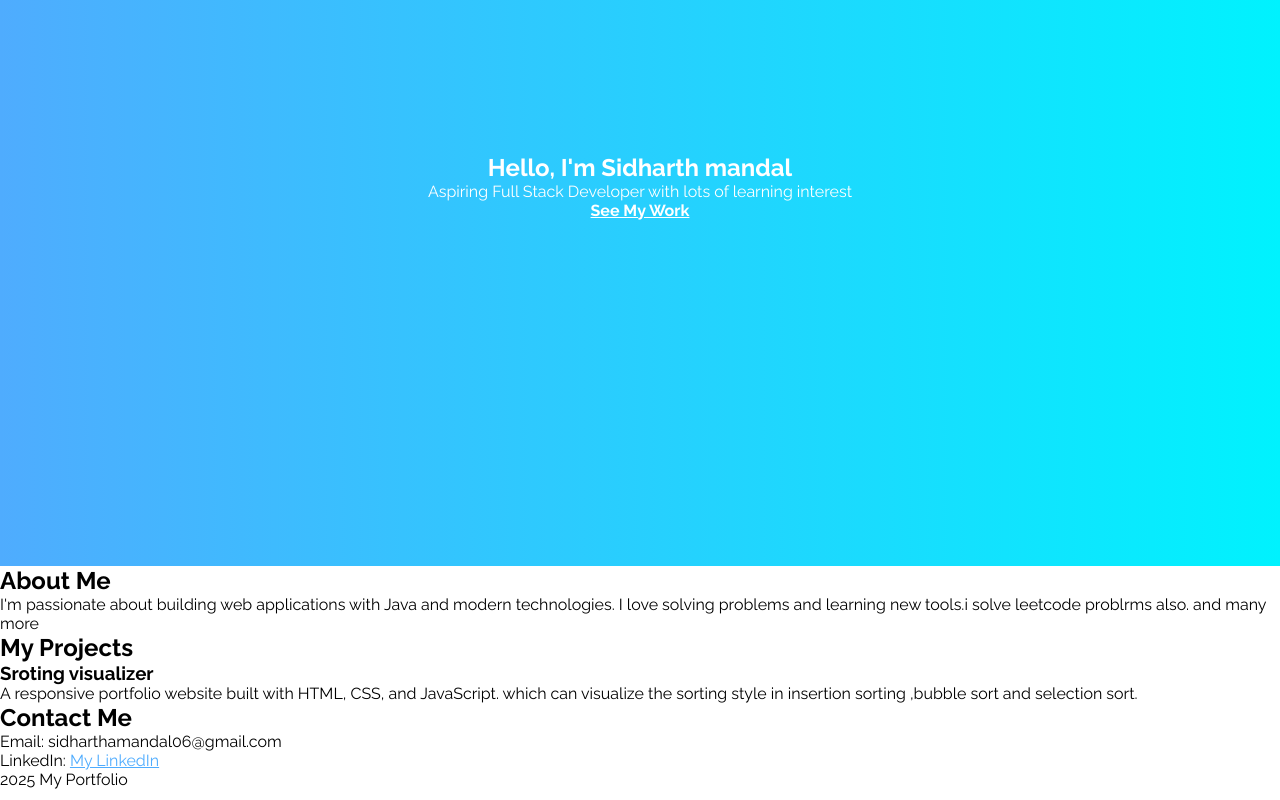
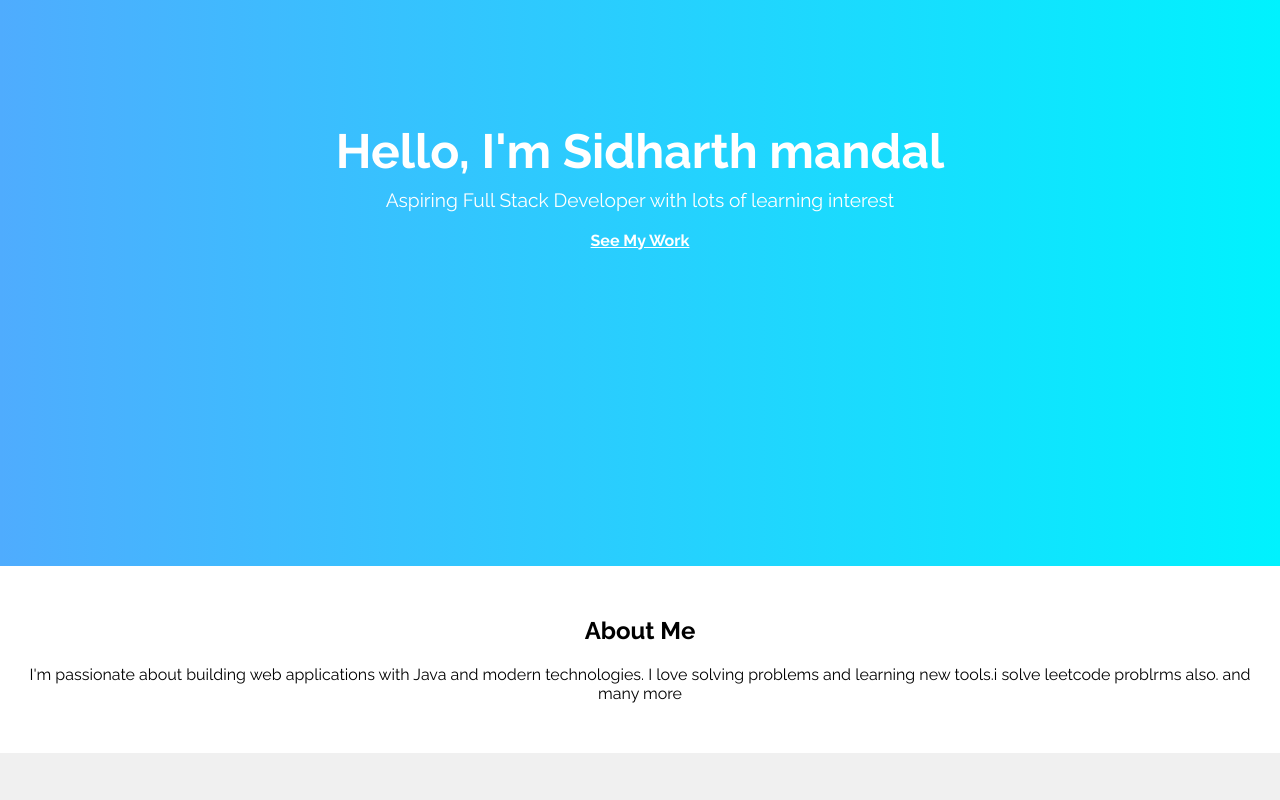
Before and after one commit to sidhartha-mandal/portfolio, a plain HTML site: page index.html in a window 1280 px wide. Shown: the part 300-1100 px from the top of the page. Drawn offline with Linux system fonts and the light colour scheme.

Commit message:
adding the project section

```diff
--- a/style.css
+++ b/style.css
@@ -44,3 +44,45 @@ nav a:hover {
   text-align: center;
   padding: 20px;
 }
+.hero h2 {
+  font-size: 3rem;
+  margin-bottom: 10px;
+}
+
+.hero p {
+  font-size: 1.2rem;
+  margin-bottom: 20px;
+}
+
+.about {
+  padding: 50px 20px;
+  background: #fff;
+  text-align: center;
+}
+
+.about h2 {
+  margin-bottom: 20px;
+}
+.projects {
+  padding: 50px 20px;
+  background: #f0f0f0;
+}
+
+.projects h2 {
+  text-align: center;
+  margin-bottom: 30px;
+}
+
+.project-card {
+  background: #fff;
+  padding: 20px;
+  margin: 20px auto;
+  max-width: 600px;
+  border-radius: 10px;
+  box-shadow: 0 2px 5px rgba(0,0,0,0.1);
+}
+
+.project-card h3 {
+  margin-bottom: 10px;
+  color: #222;
+}
```
